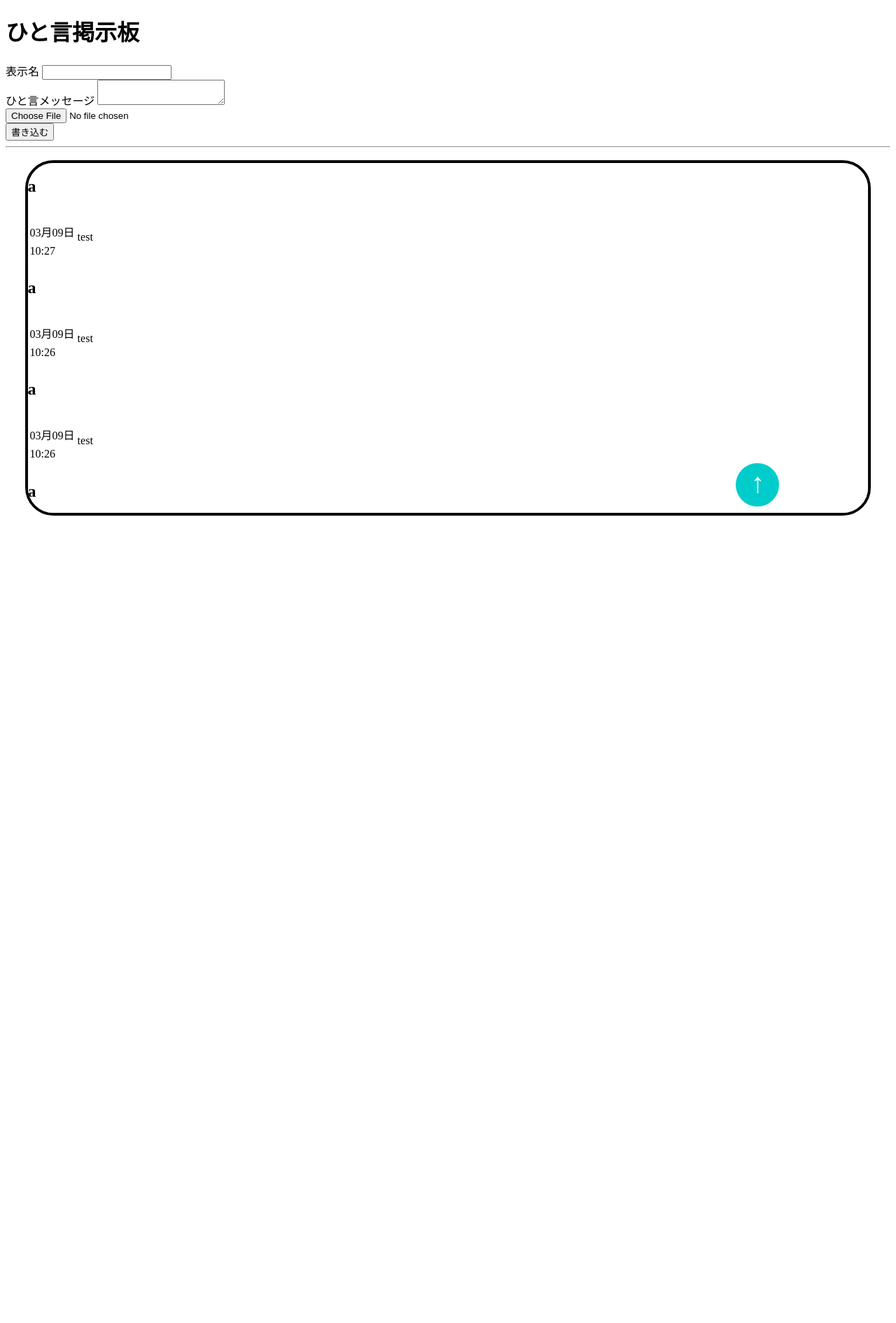
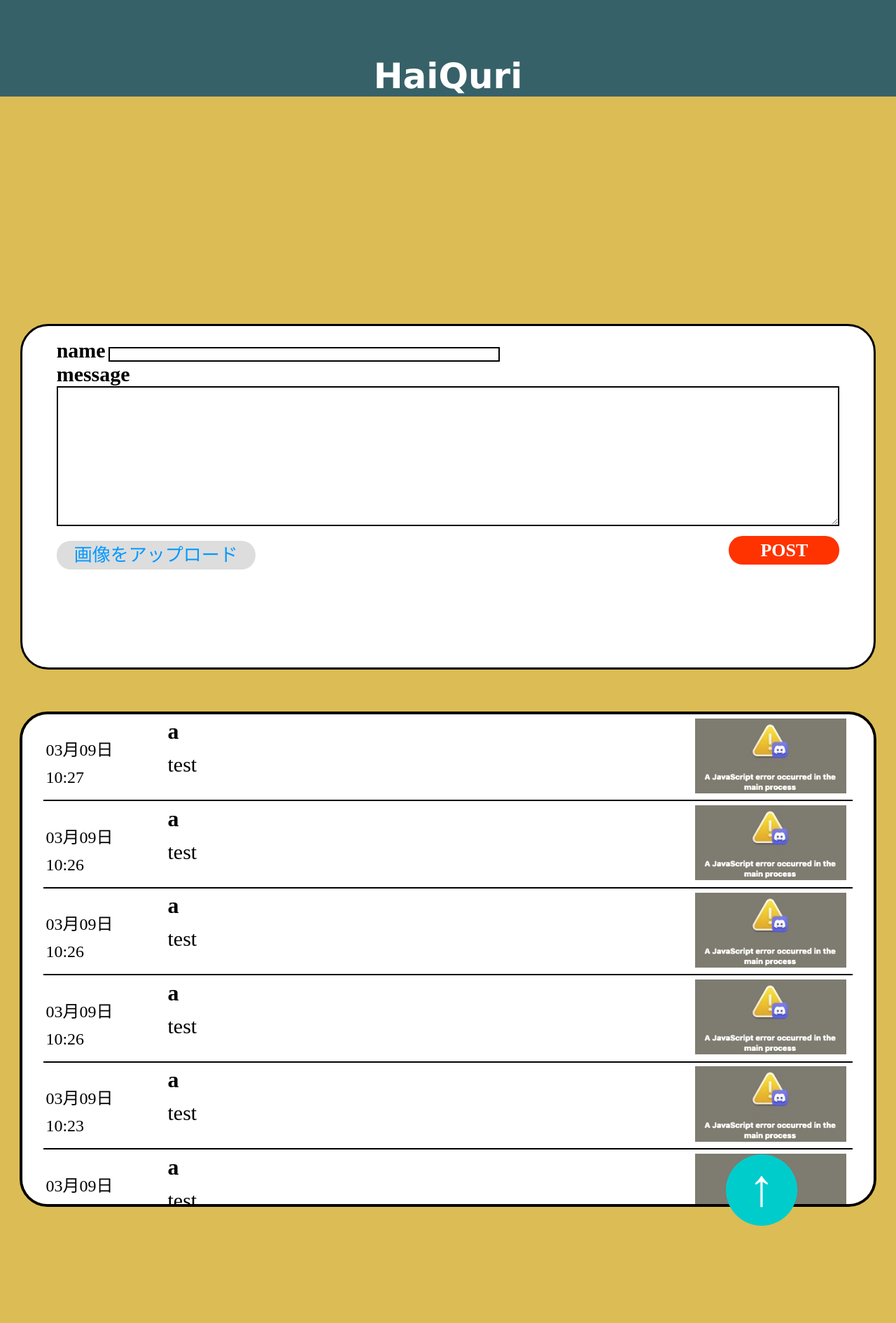
Before and after one commit to Hacker-Davidson/BBS, a PHP site: page / in a window 1280 px wide. Shown: the top 1891 px of the page at 70% size. Run offline with PHP 8.4, Linux system fonts and the light colour scheme; some libraries are stand-ins or nearby versions.

Commit message:
Feature:a Splendid BBS for main

```diff
--- a/index.php
+++ b/index.php
@@ -16,6 +16,8 @@ $message = array();
 $message_array = array();
 $success_message = null;
 $error_message = array();
+
+session_start();
 
 if(!empty($_FILES)){
     #$_FILESからファイル名取得
@@ -59,8 +61,12 @@ if ( !empty($_POST['btn_submit']) ){
             //ファイルを閉じる
             fclose($file_handle);
 
-            $success_message = 'メッセージを書き込みました。';
+
         }
+
+        $_SESSION['success_message'] = 'メッセージを書き込みました。';
+        header('Location: ./');
+		exit();
         }
 
 }
@@ -83,77 +89,123 @@ if( $file_handle = fopen(FILENAME,'r') ) {
 }
 
 ?>
+
 <!DOCTYPE html>
 <html lang="ja">
 <head>
 <meta charset="utf-8">
-<title>ひと言掲示板</title>
+<title>BBS</title>
 <style>
-    #box{overflow-y:scroll;height:500px;background:#FFF;width:95%;right:0;left:0;margin:auto;top:10px;position:relative;border:solid 4px #000;border-radius:40px;}
+    body{margin:auto;background:#dcbc55;}
+    .display-flex{display:flex;width:92%;margin:auto;/*background:red;*/}
+    header{background:#376169;width:100%;margin:auto;}
+    #header{font-size:50px;text-align:center;padding-top:80px;color:#FFF;}
+    #innerBody{margin:auto;position:relative;top:375px;/*background:red;*/}
+    #form-box{height:488px;background:#FFF;width:95%;right:0;left:0;margin:auto;bottom:50px;position:relative;border:solid 3px #000;border-radius:40px;}
+    .form-box0{width:92%;margin:auto;}
+    .title{font-size:30px;font-weight:bolder;right:0;left:0;}
+    input, textarea{border:2px solid #000;box-sizing:border-box;}
+    .centre{text-align:center;}
+    #message{height:20em;font-size:10px;}
+    #box{overflow-y:scroll;height:700px;background:#FFF;width:95%;right:0;left:0;margin:auto;top:10px;position:relative;border:solid 4px #000;border-radius:40px;}
     #moveBtn{
-        font-size:40px;color:#FFF;background-color:#00CCCC;
-        right:0;left:35%;bottom:65px;margin:auto;padding:5px;position:relative;border-radius:100%;text-align:center;height:52px;width:52px;z-index:2;}
-    .showImg{width:35%;}
+        font-size:75px;color:#FFF;background-color:#00CCCC;
+        right:0;left:35%;bottom:65px;margin:auto;padding:5px;position:relative;border-radius:100%;text-align:center;height:92px;width:92px;z-index:2;}
+    #inputBtn0{color:#0099FF;font-size:26px;background:#DDD;border-radius:20px;}
+    #inputBtn1{color:#FFF;font-weight:bold;font-size:26px;background:#FF3300;border-radius:20px;padding:6px;}
+    .showImg{width:95%;}
     .time{font-size:20px;background:#ffcc00;}
     .lineHeight{line-height:0.5px;}
+    table{border-bottom:solid 2px #000;width:100%;}
+    td{flex-wrap: wrap;}
+    .box0{width:95%; position:relative; right:0; left:0; margin:auto;/*background:skyblue;*/}
+    .td0{width:15%; font-size:24px;} /*time*/
+    .td1{width:65%;} /*msg*/ .msg{font-size:30px;}
+    .td2{width:20%; text-align:center;} /*photo*/
+    .usrName{line-height:1px;}
 </style>
+    <link href="https://cdnjs.cloudflare.com/ajax/libs/lightbox2/2.7.1/css/lightbox.css" rel="stylesheet">
+    <script src="https://ajax.googleapis.com/ajax/libs/jquery/3.1.1/jquery.min.js"></script>
+    <script src="https://cdnjs.cloudflare.com/ajax/libs/lightbox2/2.7.1/js/lightbox.min.js" type="text/javascript"></script>
 </head>
 <body>
-<h1>ひと言掲示板</h1>
-<?php if( !empty($success_message) ): ?>
-    <p class="success_message"><?php echo $success_message; ?></p>
-<?php endif; ?>
+<header>
+    <div id="header">
+    𝗛𝗮𝗶𝗤𝘂𝗿𝗶
+    </div>
+</header>
+<div id="innerBody">
+    <form method="post", enctype = "multipart/form-data">
+        <div id="form-box">
+            <p class="form-box0"><br>
+                <label class="title" for="view_name">name</label>
+                <input id="view_name" type="text" name="view_name" value="" style="width:50%;">
+            </p>
+            <p class="form-box0">
+                <label class="title" for="message">message</label><br>
+                <textarea id="message" name="message" style="width:100%;"></textarea>
+            </p>
+            <p class="form-box0">
+                <div class="display-flex">
+                    <p class="centre">
+                        <span id="inputBtn0" style="padding:6px 25px;">
+                            <label><input type="file" name="upload_image" style="display:none;">画像をアップロード</label>
+                        </span>
+                    </p>
+                    <p class="centre" style="margin-left:auto;">
+                        <span id="inputBtn1" style="padding:6px 45px;">
+                            <label><input type="submit" name="btn_submit" style="display:none;">POST</label>
+                        </span>
+                    </p>
+                </div>
                 <?php if( !empty($error_message) ): ?>
                     <ul class="error_message">
-		<?php foreach( $error_message as $value ): ?>
-			<li><?php echo $value; ?></li>
-		<?php endforeach; ?>
+                        <?php foreach( $error_message as $value ): ?><li><?php echo $value; ?></li><?php endforeach; ?>
                     </ul>
                 <?php endif; ?>
-<form method="post", enctype = "multipart/form-data">
-	<div>
-		<label for="view_name">表示名</label>
-		<input id="view_name" type="text" name="view_name" value="">
+                <?php if( empty($_POST['btn_submit']) && !empty($_SESSION['success_message']) ): ?>
+                    <span class="success_message">
+                        <?php echo htmlspecialchars( $_SESSION['success_message'], ENT_QUOTES, 'UTF-8'); ?></span>
+                    <?php unset($_SESSION['success_message']); ?>
+                <?php endif; ?>
+                <!--<?php if( !empty($success_message) && !empty($_SESSION['success_message']) ): ?>
+                    <span class="success_message">
+                        <?php echo htmlspecialchars( $_SESSION['success_message'], ENT_QUOTES, 'UTF-8'); ?>
+                    </span>
+                <?php endif; ?>-->
+            </p>
         </div>
-	<div>
-		<label for="message">ひと言メッセージ</label>
-		<textarea id="message" name="message"></textarea>
-	</div>
-    <div>
-    <input type = "file", name = "upload_image">
-    </div>
-	<input type="submit" name="btn_submit" value="書き込む">
     </form>
     <!-- ここにメッセージの入力フォームを設置 -->
-<hr>
     <div id="box">
         <!-- ここに投稿されたメッセージを表示 -->
+        <div class="box0">
             <?php if( !empty($message_array) ): ?>
             <?php foreach( $message_array as $value ): ?>
                 <table>
-        <h2><?php echo $value['view_name']; ?></h2>
-        <td>
-            <!--<time class="time">--><!--時間-->
+                    <td class="td0"><!--投稿時間-->
                         <p><?php echo date('m月d日', strtotime($value['post_date'])); ?></p>
                         <p class="lineHeight"><?php echo date('H:i', strtotime($value['post_date'])); ?></p>
-            <!--</time>-->
                     </td>
-        <td><?php echo $value['message']; ?></td><!--メッセージを表示しているところ-->
-        <!--画像を表示している箇所-->
-        <td>
-            <!--<?php if(!empty($MSG)) echo $MSG;?>--><!--画像のファイル名, 後で削除-->
 
-            <?php if(!empty($img_path)){;?>
-                <img class="showImg" src = "<?php echo $value['img_data'];?>" alt="">
+                    <td class="td1"><!--メッセージを表示しているところ-->
+                        <h1 class="usrName" style="line-break:anywhere;"><?php echo $value['view_name']; ?></h1>
+                        <p class="msg" style="line-break:anywhere;"><?php echo $value['message']; ?></p>
+                    </td>
+
+                    <td class="td2"><!--画像を表示している箇所-->
+                        <?php if(!empty ($value['img_data'])){;?>
+                            <a href="<?php echo $value['img_data'];?>" data-lightbox="group"><img class="showImg" src = "<?php echo $value['img_data'];?>" alt="">
                         <?php }; ?>
                     </td>
-
                 </table>
             <?php endforeach; ?>
             <?php endif; ?>
         </div>
+    </div>
 
     <p id="moveBtn" onclick="moveTop()">↑</p><!--スクロール用ボタン-->
+</div>
 <script>
     let box=document.getElementById("box");
     let topBtn=class{
@@ -163,7 +215,7 @@ if( $file_handle = fopen(FILENAME,'r') ) {
         this.defaultc=defaultc;
     }
     }
-    let topInstance=new topBtn(0,"background:blue;","background:#00CCCC;");
+    let topInstance=new topBtn(0,"background:blue;","background:#00BFFF;");
     let moveBtn=document.getElementById("moveBtn");
     let moveTop=function(n=true){
     moveBtn.style=topInstance.blue;
```
Lines whose indentation alone changed are shown as unchanged.
